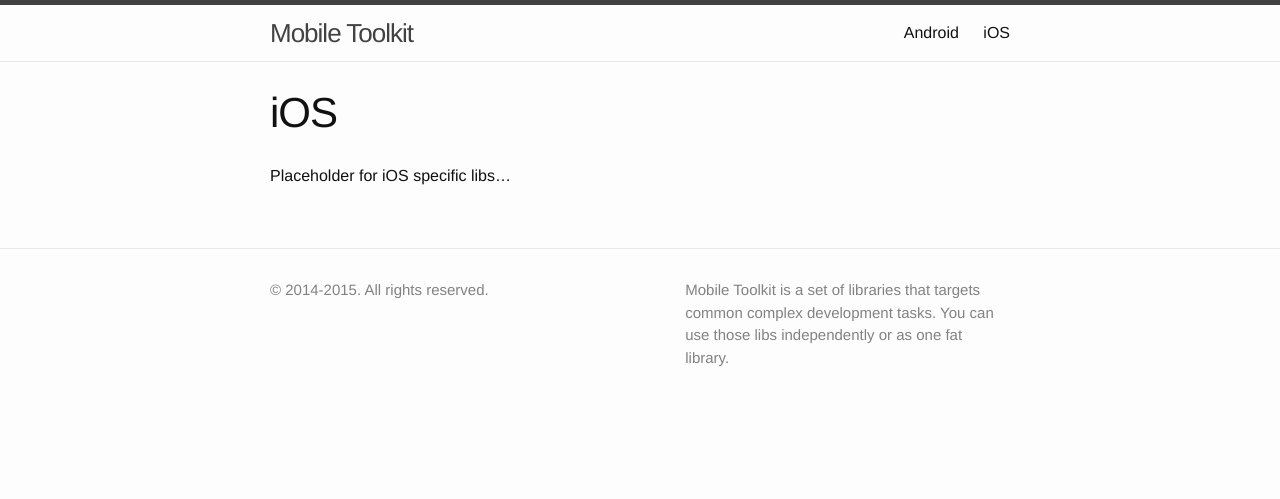
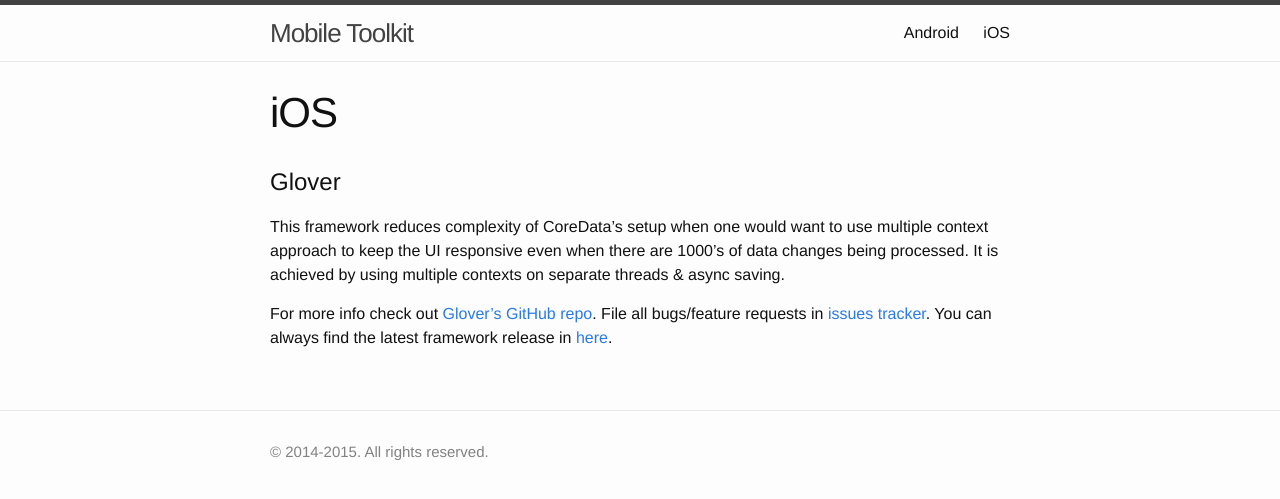
Before and after one commit to MobileToolkit/MobileToolkit.github.io, a Jekyll site: the page built from ios.md, in a window 1280 px wide. Shown: the top 499 px of the page. Built offline with Jekyll 4.4.1, drawn with Linux system fonts in a browser that asks for light colours.

Commit message:
added Glover 1.0.0 release

```diff
--- /dev/null
+++ b/Gemfile
@@ -0,0 +1,3 @@
+source 'https://rubygems.org'
+
+gem 'github-pages'
--- a/_includes/footer.html
+++ b/_includes/footer.html
@@ -11,22 +11,6 @@
 	  </div>
 
       <div class="footer-col  footer-col-3">
-		  {{ site.description }}
-        <!-- <ul class="social-media-list">
-          {% if site.github_username %}
-          <li>
-            <a href="https://github.com/{{ site.github_username }}">
-              <span class="icon  icon--github">
-                <svg viewBox="0 0 16 16">
-                  <path fill="#828282" d="M7.999,0.431c-4.285,0-7.76,3.474-7.76,7.761 c0,3.428,2.223,6.337,5.307,7.363c0.388,0.071,0.53-0.168,0.53-0.374c0-0.184-0.007-0.672-0.01-1.32 c-2.159,0.469-2.614-1.04-2.614-1.04c-0.353-0.896-0.862-1.135-0.862-1.135c-0.705-0.481,0.053-0.472,0.053-0.472 c0.779,0.055,1.189,0.8,1.189,0.8c0.692,1.186,1.816,0.843,2.258,0.645c0.071-0.502,0.271-0.843,0.493-1.037 C4.86,11.425,3.049,10.76,3.049,7.786c0-0.847,0.302-1.54,0.799-2.082C3.768,5.507,3.501,4.718,3.924,3.65 c0,0,0.652-0.209,2.134,0.796C6.677,4.273,7.34,4.187,8,4.184c0.659,0.003,1.323,0.089,1.943,0.261 c1.482-1.004,2.132-0.796,2.132-0.796c0.423,1.068,0.157,1.857,0.077,2.054c0.497,0.542,0.798,1.235,0.798,2.082 c0,2.981-1.814,3.637-3.543,3.829c0.279,0.24,0.527,0.713,0.527,1.437c0,1.037-0.01,1.874-0.01,2.129 c0,0.208,0.14,0.449,0.534,0.373c3.081-1.028,5.302-3.935,5.302-7.362C15.76,3.906,12.285,0.431,7.999,0.431z"/>
-                </svg>
-              </span>
-
-              <span class="username">{{ site.github_username }}</span>
-            </a>
-          </li>
-          {% endif %}
-        </ul> -->
       </div>
     </div>
 
--- a/ios.md
+++ b/ios.md
@@ -4,4 +4,12 @@
 permalink: /ios/
 ---
 
-Placeholder for iOS specific libs...
+#Glover
+This framework reduces complexity of CoreData's setup when one would want to use multiple context approach to keep the UI responsive even when there are 1000's of data changes being processed. It is achieved by using multiple contexts on separate threads & async saving.
+
+For more info check out [Glover’s GitHub repo][glover-gh]. File all bugs/feature requests in [issues tracker][glover-issues].
+You can always find the latest framework release in [here][glover-releases].
+
+[glover-gh]: https://github.com/MobileToolkit/Glover-iOS
+[glover-issues]: https://github.com/MobileToolkit/Glover-iOS/issues
+[glover-releases]: https://github.com/MobileToolkit/Glover-iOS/releases
```
Also changed, not shown: _posts/2015-03-05-welcome-to-jekyll.markdown (deleted, +0 -25 lines), _posts/2015-03-22-glover-1-0-0-released.md (added, +21 -0 lines), index.html (+13 -1 lines), Gemfile.lock (added), _config.yml (line endings or trailing spaces), assets/glover-multi-context.png (added), 2 other files.
